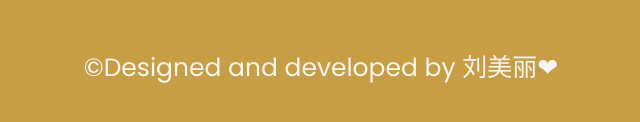
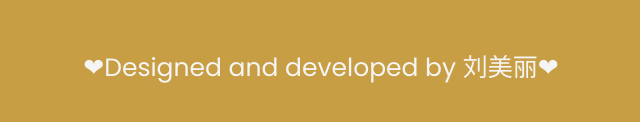
Before and after one commit to Lev00522/Final-Project, a plain HTML site: page index.html in a window 1280 px wide. Shown: the part 352-474 px from the top of the page, 319-959 px from the left. Drawn offline with Linux system fonts and the light colour scheme.

Commit message:
almost perfect

```diff
--- a/index.html
+++ b/index.html
@@ -51,7 +51,7 @@
 
     <!-- Footer for the signature -->
     <footer>
-        <p>&#169;Designed and developed by 刘美丽&#10084;</p>
+        <p>&#10084;Designed and developed by 刘美丽&#10084;</p>
     </footer>
 
     <script src="script.js"></script>
```
